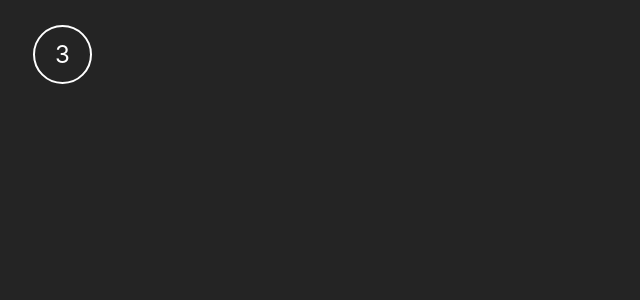
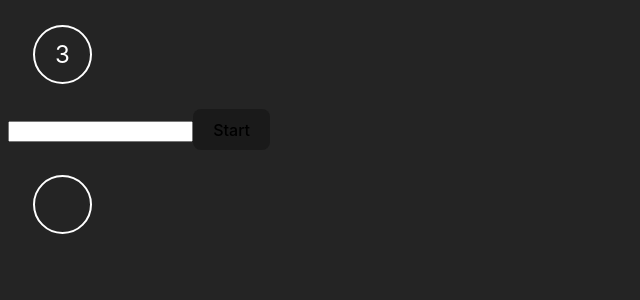
Before and after one commit to MagdaMie/stopwatch, a React (Vite) app in the folder stopwatch/: page / in a window 1280 px wide. Shown: the top 300 px of the page, without its empty margins (0-640 px from the left). Built offline with nearby package versions, Linux system fonts and the light colour scheme.

Commit message:
added input to setTimeToelaps and button to start the stopwatch

```diff
--- a/stopwatch/src/App.jsx
+++ b/stopwatch/src/App.jsx
@@ -1,10 +1,16 @@
 
 import Stopwatch from "./Stopwatch"
+import StopwachWithButton from "./StopwacgWithButton"
 
 function App() {
 
   return (
-   <Stopwatch />
+    <>
+      <Stopwatch />
+
+      <StopwachWithButton />
+    </>
+
   )
 }
 
--- /dev/null
+++ b/stopwatch/src/StopwacgWithButton.jsx
@@ -0,0 +1,42 @@
+import { useEffect, useState } from "react"
+
+const StopwachWithButton = () => {
+    const [timeToElapse, setTimeToElapse] = useState()
+
+    const [isOn, setIsOn] = useState(false)
+
+    useEffect(() => {
+        let stoper
+        if(isOn === true) {
+            stoper = setInterval(() => setTimeToElapse(prevTime => {if(prevTime > 0){
+                return  prevTime - 1} else if(prevTime === 0) {
+                  clearInterval(stoper)
+                  return 0
+                }
+
+              }), 1000)
+
+              return () => clearInterval(stoper)
+        }
+
+    },
+
+    [])
+
+
+
+
+    return(
+        <div>
+            <input type="text" onChange={e => setTimeToElapse(e.target.value)}/>
+            <button onClick={() => setIsOn(true)}>Start</button>
+             <div className="stopwatch-wrap" style={{backgroundColor: timeToElapse===0? 'yellow' : 'transparent', color:timeToElapse===0? 'black' : 'white'}}>
+                <span className="stopwatch">{timeToElapse}</span>
+            </div>
+
+        </div>
+
+    )
+}
+
+export default StopwachWithButton
```
